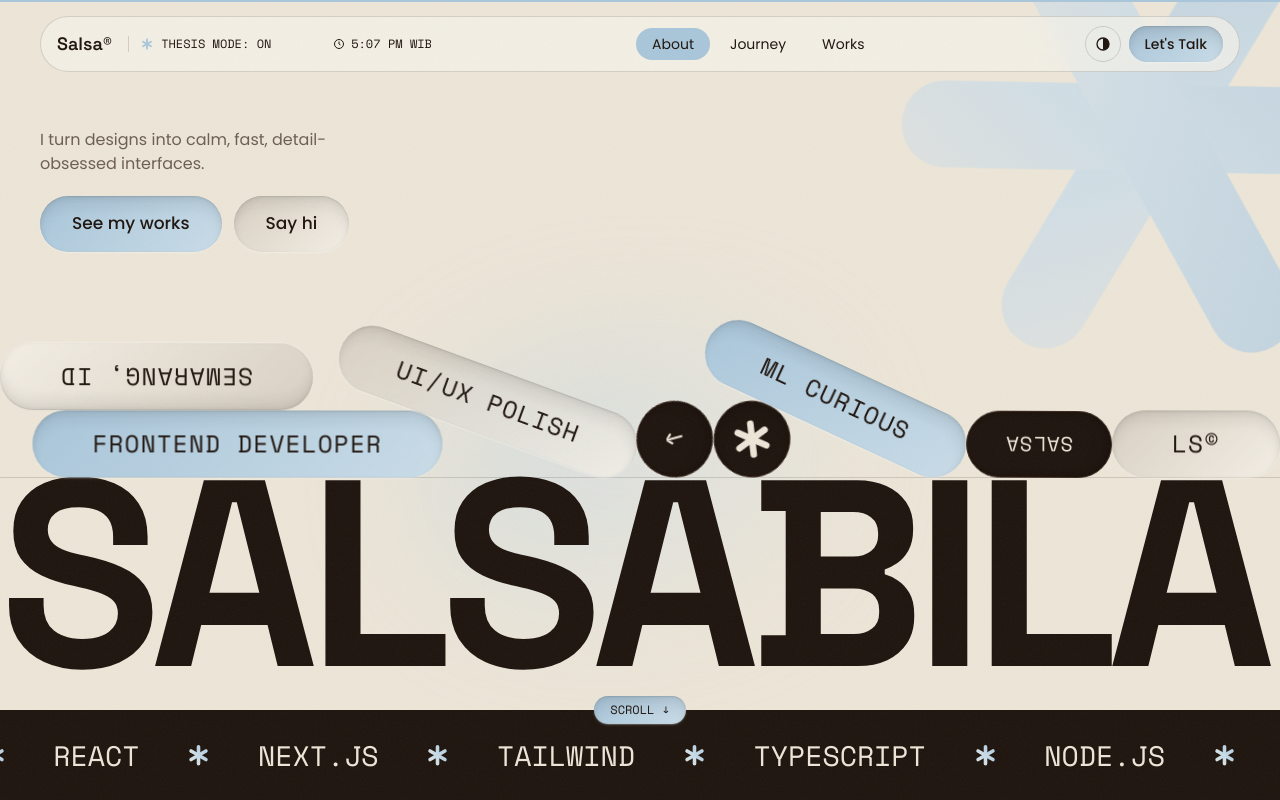
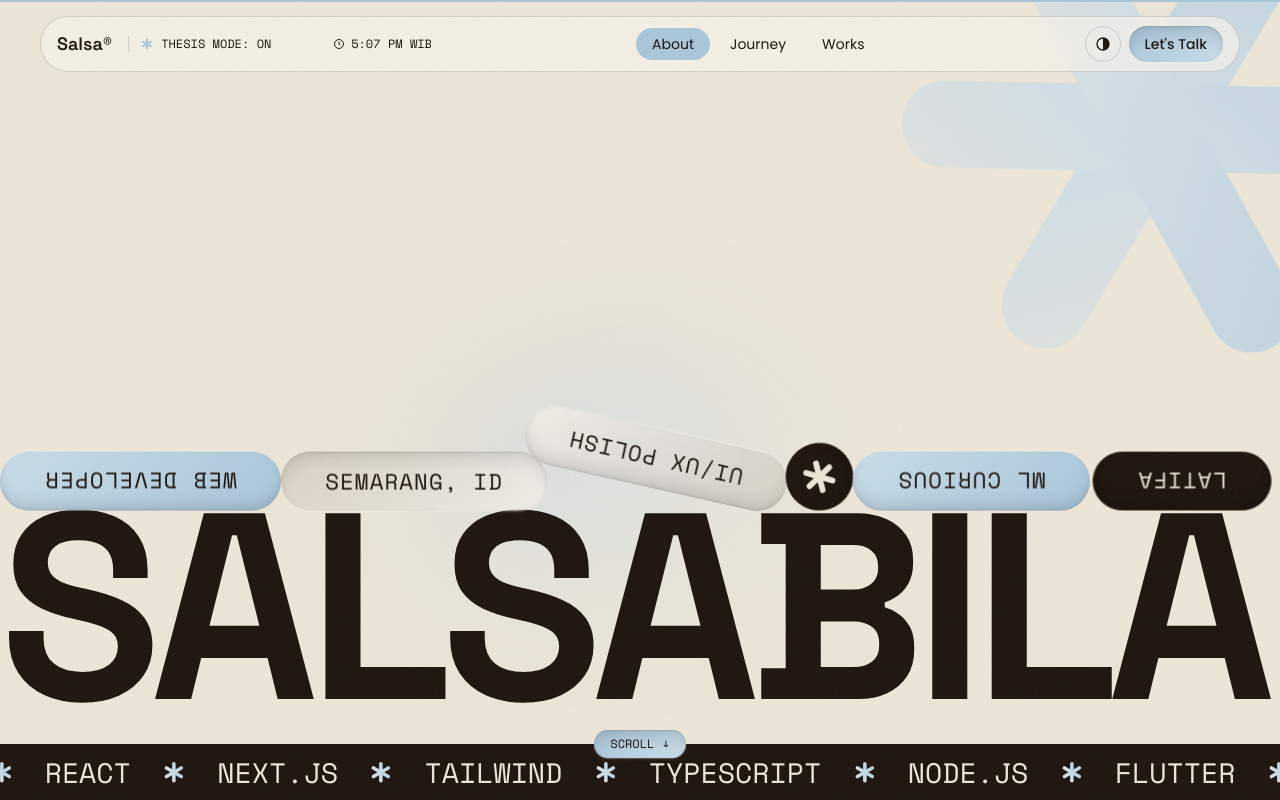
Before and after one commit to latifasalsab/hellolatifa, a Next.js app: page / in a window 1280 px wide. Shown: the top 800 px of the page. Built offline with nearby package versions, Linux system fonts and the light colour scheme.

Commit message:
feat: [LS] update home page

```diff
--- a/app/globals.css
+++ b/app/globals.css
@@ -64,10 +64,10 @@ html.lenis, html.lenis body { height: auto; }
 }
 
 /* hero pill sizing (scales with viewport) */
-.hp { --ph: clamp(52px, 5.2vw, 84px); display: inline-flex; align-items: center; height: var(--ph); padding: 0 calc(var(--ph) * .9); font-size: clamp(16px, 1.9vw, 30px); }
+.hp { --ph: clamp(46px, 4.6vw, 72px); display: inline-flex; align-items: center; height: var(--ph); padding: 0 calc(var(--ph) * .75); font-size: clamp(14px, 1.75vw, 27px); }
 .hp-circle { width: calc(var(--ph) * 1.15); height: calc(var(--ph) * 1.15); padding: 0; justify-content: center; font-size: calc(var(--ph) * .45); }
-.hp-vert { width: var(--ph); height: calc(var(--ph) * 2.2); padding: 0; justify-content: center; writing-mode: vertical-rl; font-size: clamp(14px, 1.6vw, 26px); }
-@media (max-width: 639px) { .hp { --ph: 44px; font-size: 14px; } }
+.hp-vert { width: var(--ph); height: calc(var(--ph) * 2.2); padding: 0; justify-content: center; writing-mode: vertical-rl; font-size: clamp(14px, 1.5vw, 24px); }
+@media (max-width: 639px) { .hp { --ph: 42px; font-size: 13px; } }
 
 }
 
--- a/components/sections/Hero.tsx
+++ b/components/sections/Hero.tsx
@@ -9,8 +9,24 @@ import { useGo } from '@/hooks/useGo'
 import { useIsTouch } from '@/hooks/useIsTouch'
 import { usePhysicsPills } from '@/hooks/usePhysicsPills'
 
-const WORD = 'SALSABILA'
+const WORDS_DESKTOP = ['SALSABILA']
+const WORDS_MOBILE = ['LATIFA', 'SALSABILA']
 const LS = -4 // letter-spacing -0.04em at 100px
+
+// canvas ink metrics for one word, letter by letter (letters are separate inline-blocks: no kerning)
+function measure(word: string, fontFamily: string, width: number) {
+  const c = document.createElement('canvas').getContext('2d')!
+  c.font = `700 100px ${fontFamily}`
+  let x = 0, left = 0, right = 0, asc = 0, fa = 0.984, fd = 0.292
+  ;[...word].forEach((ch, i) => {
+    const m = c.measureText(ch)
+    if (i === 0) { left = -m.actualBoundingBoxLeft; if (m.fontBoundingBoxAscent) { fa = m.fontBoundingBoxAscent / 100; fd = m.fontBoundingBoxDescent / 100 } }
+    right = x + m.actualBoundingBoxRight; asc = Math.max(asc, m.actualBoundingBoxAscent); x += m.width + LS
+  })
+  const fs = ((width - 16) / (right - left)) * 100 // ink width = width - 16px
+  const tx = 8 - (left * fs) / 100 // cancel left side-bearing
+  return { fs, tx, asc, fa, fd }
+}
 
 function Body({ b, rm, floor, ready }: { b: HeroBody; rm: boolean; floor: number; ready: boolean }) {
   const cls = b.circle ? 'hp hp-circle' : b.vertical ? 'hp hp-vert' : 'hp'
@@ -28,22 +44,22 @@ function Body({ b, rm, floor, ready }: { b: HeroBody; rm: boolean; floor: number
 export default function Hero() {
   const go = useGo(), touch = useIsTouch(), rm = !!useReducedMotion()
   const heroRef = useRef<HTMLElement>(null), layer = useRef<HTMLDivElement>(null)
-  const h1 = useRef<HTMLHeadingElement>(null), word = useRef<HTMLSpanElement>(null)
+  const h1 = useRef<HTMLHeadingElement>(null), word = useRef<HTMLSpanElement>(null) // word = baris pertama
   const metrics = useRef({ fa: 0.984, fd: 0.292, asc: 70, fs: 0 })
   const debugRef = useRef(false)
-  const [geo, setGeo] = useState({ fs: 0, tx: 0, floor: 0 })
+  const [geo, setGeo] = useState<{ lines: { fs: number; tx: number }[]; floor: number }>({ lines: [], floor: 0 })
   const [stacked, setStacked] = useState(false)
   const [ready, setReady] = useState(false)
   const [debug, setDebug] = useState(false)
   const { scrollY } = useScroll()
   const cue = useTransform(scrollY, [0, 50], [1, 0])
 
-  // top of the letters (cap line), hero-relative: DOM baseline minus canvas ink ascent
+  // top of the letters (cap line) of the FIRST line, hero-relative
   const calcFloor = () => {
     const hero = heroRef.current, w = word.current
     if (!hero || !w) return 0
     const { fa, fd, asc, fs } = metrics.current
-    const baseline = ((0.8 - (fa + fd)) / 2 + fa) * fs // baseline offset inside the 0.8-line-height block
+    const baseline = ((0.8 - (fa + fd)) / 2 + fa) * fs
     return w.getBoundingClientRect().top - hero.getBoundingClientRect().top + baseline - (asc * fs) / 100 + 2
   }
 
@@ -54,24 +70,18 @@ export default function Hero() {
     if (!hero || !el) return
     let t: number
     const fit = () => {
-      setStacked(window.innerWidth < 640)
-      // canvas ink metrics, letter by letter (letters are separate inline-blocks: no kerning)
-      const c = document.createElement('canvas').getContext('2d')!
-      c.font = `700 100px ${getComputedStyle(el).fontFamily}`
-      let x = 0, left = 0, right = 0, asc = 0, fa = 0.984, fd = 0.292
-      ;[...WORD].forEach((ch, i) => {
-        const m = c.measureText(ch)
-        if (i === 0) { left = -m.actualBoundingBoxLeft; if (m.fontBoundingBoxAscent) { fa = m.fontBoundingBoxAscent / 100; fd = m.fontBoundingBoxDescent / 100 } }
-        right = x + m.actualBoundingBoxRight; asc = Math.max(asc, m.actualBoundingBoxAscent); x += m.width + LS
-      })
-      const fs = ((hero.clientWidth - 16) / (right - left)) * 100 // ink width = width - 16px
-      const tx = 8 - (left * fs) / 100 // cancel left side-bearing
-      metrics.current = { fa, fd, asc, fs }
-      setGeo((g) => ({ ...g, fs, tx }))
+      const isStacked = window.innerWidth < 640
+      setStacked(isStacked)
+      const words = isStacked ? WORDS_MOBILE : WORDS_DESKTOP
+      const ff = getComputedStyle(el).fontFamily
+      const ms = words.map((w) => measure(w, ff, hero.clientWidth))
+      const lines = ms.map(({ fs, tx }) => ({ fs, tx }))
+      metrics.current = { fa: ms[0].fa, fd: ms[0].fd, asc: ms[0].asc, fs: ms[0].fs }
+      setGeo((g) => ({ ...g, lines }))
       requestAnimationFrame(() => requestAnimationFrame(() => {
         const floor = calcFloor()
-        setGeo({ fs, tx, floor }); setReady(true)
-        if (debugRef.current) console.table({ heroW: hero.clientWidth, heroH: hero.clientHeight, fontSize: fs, inkTop_floorY: floor, translateX: tx })
+        setGeo({ lines, floor }); setReady(true)
+        if (debugRef.current) console.table({ heroW: hero.clientWidth, heroH: hero.clientHeight, fontSize: lines[0].fs, inkTop_floorY: floor, translateX: lines[0].tx })
       }))
     }
     document.fonts.ready.then(fit)
@@ -82,11 +92,12 @@ export default function Hero() {
 
   usePhysicsPills({
     root: layer, enabled: !rm, start: ready, drag: !touch, debug,
-    rebuildKey: `${stacked}|${Math.round(geo.fs)}|${Math.round(geo.floor)}`,
+    rebuildKey: `${stacked}|${Math.round(geo.lines[0]?.fs ?? 0)}|${Math.round(geo.floor)}`,
     getFloor: calcFloor,
   })
 
   const bodies = heroBodies.filter((b) => !(stacked && b.desktopOnly))
+  const words = stacked ? WORDS_MOBILE : WORDS_DESKTOP
 
   return (
     <section id="top" ref={heroRef} aria-label="Intro" className="hero-viewport relative flex flex-col overflow-hidden">
@@ -94,32 +105,40 @@ export default function Hero() {
       <ArtShape variant="blob" blur="blur-3xl" speed={0.05} className="bottom-1/4 left-1/3 h-64 w-96 max-w-[80vw] opacity-40" />
 
       {/* pile zone */}
-      <div className="relative z-10 mx-auto w-full max-w-[1280px] flex-1 px-5 pt-28 md:px-10 md:pt-32">
-        <p className="max-w-[320px] text-base text-muted">I turn designs into calm, fast, detail-obsessed interfaces.</p>
-        <div className="mt-5 flex gap-3">
-          <button onClick={() => go('#works')} className="pill-gloss pill-primary h-14 px-8 text-[17px] font-medium">See my works</button>
-          <button onClick={() => go('#talk')} className="pill-gloss pill-neutral h-14 px-8 text-[17px] font-medium">Say hi</button>
+      <div className="relative z-10 mx-auto w-full max-w-[1280px] flex-1 px-5 pt-42">
+        <div className="flex md:hidden flex-wrap items-center gap-3">
+          <p className="max-w-[320px] text-sm text-muted md:text-base">I turn designs into calm, fast, detail-obsessed interfaces.</p>
+          <div className="flex gap-2">
+            <button onClick={() => go('#works')} className="pill-gloss pill-primary h-9 px-4 text-sm font-medium">See my works</button>
+            <button onClick={() => go('#talk')} className="pill-gloss pill-neutral h-9 px-4 text-sm font-medium">Say hi</button>
+          </div>
         </div>
       </div>
 
-      {/* physics layer: whole hero, below navbar (z-50), above tagline; spawn area above is clipped */}
+      {/* physics layer */}
       <div ref={layer} aria-hidden className="pointer-events-none absolute inset-0 z-20 overflow-clip" style={{ touchAction: 'pan-y' }}>
-        {SHOW_FLOOR_LINE && ready && <div className="absolute inset-x-0 h-px bg-line" style={{ top: geo.floor }} />}
+        {SHOW_FLOOR_LINE && ready && <div className="absolute inset-x-0 h-px bg-line opacity-0" style={{ top: geo.floor }} />}
         {bodies.map((b) => <Body key={b.t} b={b} rm={rm} floor={geo.floor} ready={ready} />)}
       </div>
 
-      {/* name: full-bleed, ink touches both edges */}
+      {/* name: full-bleed. Mobile = 2 baris (LATIFA / SALSABILA), desktop = 1 baris */}
       <h1 ref={h1} className="relative z-10 w-full shrink-0 overflow-hidden font-display font-bold uppercase" style={{ marginBottom: 14 }}>
-        <span className="sr-only">Latifa </span>
-        <span ref={word} data-w className="block whitespace-nowrap"
-          style={{ fontSize: geo.fs ? `${geo.fs}px` : '17vw', lineHeight: 0.8, letterSpacing: '-0.04em', transform: `translateX(${geo.tx}px)` }}>
-          {[...WORD].map((ch, i) => (
-            <span key={i} aria-hidden className="-mx-[.05em] -my-[.06em] inline-block overflow-hidden px-[.05em] py-[.06em]">
-              <motion.span className="inline-block" initial={{ y: '115%' }} animate={{ y: ready ? 0 : '115%' }}
-                transition={{ duration: 0.9, ease: [0.16, 1, 0.3, 1], delay: 0.1 + i * 0.035 }}>{ch}</motion.span>
+        <span className="sr-only">Latifa Salsabila</span>
+        {words.map((wd, li) => {
+          const g = geo.lines[li]
+          return (
+            <span key={wd} ref={li === 0 ? word : undefined} data-w
+              className={`block whitespace-nowrap ${li > 0 ? 'mt-2' : ''}`}
+              style={{ fontSize: g ? `${g.fs}px` : '17vw', lineHeight: 0.8, letterSpacing: '-0.04em', transform: `translateX(${g?.tx ?? 0}px)` }}>
+              {[...wd].map((ch, i) => (
+                <span key={i} aria-hidden className="-mx-[.05em] -my-[.06em] inline-block overflow-hidden px-[.05em] py-[.06em]">
+                  <motion.span className="inline-block" initial={{ y: '115%' }} animate={{ y: ready ? 0 : '115%' }}
+                    transition={{ duration: 0.9, ease: [0.16, 1, 0.3, 1], delay: 0.1 + (li * 6 + i) * 0.035 }}>{ch}</motion.span>
+                </span>
+              ))}
             </span>
-          ))}
-        </span>
+          )
+        })}
       </h1>
 
       {/* the only marquee: bottom edge of the hero */}
--- a/components/ui/Marquee.tsx
+++ b/components/ui/Marquee.tsx
@@ -20,7 +20,7 @@ export default function Marquee({ items }: { items: string[] }) {
   const rep = (k: string) => (
     <div key={k} className="flex shrink-0 items-center">
       {items.map((t) => (
-        <span key={t} className="flex shrink-0 items-center gap-12 whitespace-nowrap pr-12">{t}<Asterisk size="0.8em" gradient /></span>
+        <span key={t} className="flex shrink-0 items-center gap-8 whitespace-nowrap pr-8">{t}<Asterisk size="0.8em" gradient /></span>
       ))}
     </div>
   )
@@ -30,7 +30,7 @@ export default function Marquee({ items }: { items: string[] }) {
     </div>
   )
   return (
-    <div aria-hidden className="marquee flex w-full items-center overflow-hidden bg-fg font-mono uppercase text-bg" style={{ height: 'clamp(64px,7vw,104px)', fontSize: 'clamp(18px,2.2vw,32px)' }}>
+    <div aria-hidden className="marquee flex w-full items-center overflow-hidden bg-fg font-mono uppercase text-bg" style={{ height: 'clamp(42px,4.4vw,66px)', fontSize: 'clamp(18px,2.2vw,32px)' }}>
       <div className="marquee-track flex w-max items-center">{group(0)}{group(1)}</div>
     </div>
   )
--- a/data/site.ts
+++ b/data/site.ts
@@ -79,12 +79,13 @@ export const SHOW_FLOOR_LINE = true
 // row = how many pill-heights above the floor, r = rotation in deg.
 export type HeroBody = { t: string; v: 'neutral' | 'primary' | 'dark'; circle?: boolean; vertical?: boolean; desktopOnly?: boolean; rest: { x: number; row: number; r: number } }
 export const heroBodies: HeroBody[] = [
-  { t: 'FRONTEND DEVELOPER', v: 'primary', rest: { x: 28, row: 0, r: -4 } },
+  { t: 'WEB DEVELOPER', v: 'primary', rest: { x: 28, row: 0, r: -4 } },
   { t: 'SEMARANG, ID', v: 'neutral', rest: { x: 58, row: 0, r: 3 } },
   { t: 'UI/UX POLISH', v: 'neutral', rest: { x: 82, row: 0, r: -3 } },
-  { t: '↓', v: 'dark', circle: true, rest: { x: 44, row: 1, r: 0 } },
+  // { t: '↓', v: 'dark', circle: true, rest: { x: 44, row: 1, r: 0 } },
   { t: '✱', v: 'dark', circle: true, rest: { x: 70, row: 1, r: 0 } },
   { t: 'ML CURIOUS', v: 'primary', desktopOnly: true, rest: { x: 14, row: 1, r: 6 } },
-  { t: 'LS©', v: 'neutral', desktopOnly: true, rest: { x: 90, row: 1, r: -6 } },
-  { t: 'SALSA', v: 'dark', vertical: true, desktopOnly: true, rest: { x: 6, row: 0, r: 8 } },
+  { t: 'LATIFA', v: 'dark', desktopOnly: true, rest: { x: 36, row: 1, r: -5 } },
+  // { t: 'LS©', v: 'neutral', desktopOnly: true, rest: { x: 90, row: 1, r: -6 } },
+  // { t: 'SALSA', v: 'dark', vertical: true, desktopOnly: true, rest: { x: 6, row: 0, r: 8 } },
 ]
```
